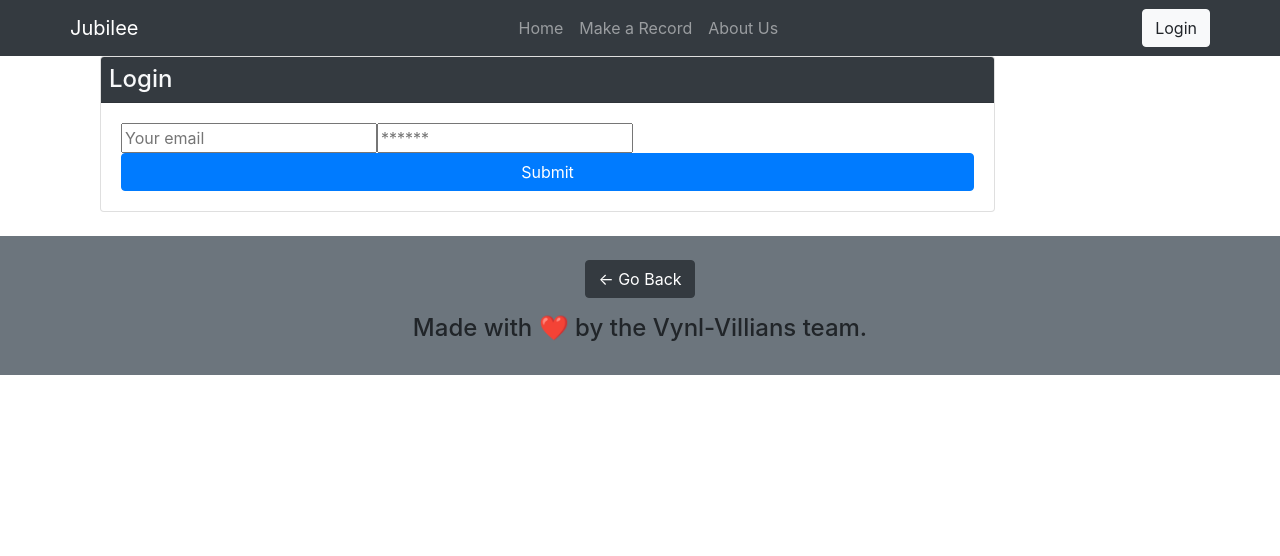
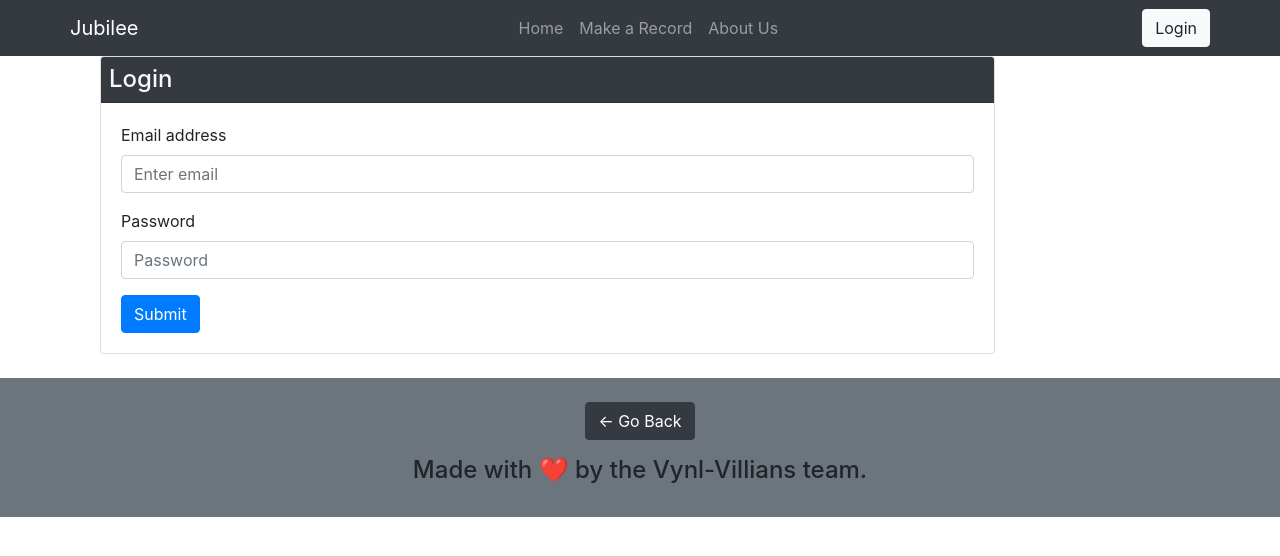
Before and after one commit to harrj396/Jubilee, a React (Create React App) app in the folder client/: page /login in a window 1280 px wide. Shown: the top 556 px of the page. Built offline with nearby package versions, Linux system fonts and the light colour scheme.

Commit message:
redisgned pages

```diff
--- a/client/src/pages/Login.js
+++ b/client/src/pages/Login.js
@@ -2,7 +2,8 @@
 import { Link } from 'react-router-dom';
 import { useMutation } from '@apollo/client';
 import { LOGIN_USER } from '../utils/mutations';
-
+import Button from 'react-bootstrap/Button';
+import Form from 'react-bootstrap/Form';
 import Auth from '../utils/auth';
 
 const Login = (props) => {
@@ -52,31 +53,45 @@
                 <Link to="/">back to the homepage.</Link>
               </p>
             ) : (
-              <form onSubmit={handleFormSubmit}>
-                <input
-                  className="form-input"
-                  placeholder="Your email"
-                  name="email"
-                  type="email"
-                  value={formState.email}
-                  onChange={handleChange}
-                />
-                <input
-                  className="form-input"
-                  placeholder="******"
-                  name="password"
-                  type="password"
-                  value={formState.password}
-                  onChange={handleChange}
-                />
-                <button
-                  className="btn btn-block btn-primary"
-                  style={{ cursor: 'pointer' }}
-                  type="submit"
-                >
-                  Submit
-                </button>
-              </form>
+              // <form onSubmit={handleFormSubmit}>
+              //   <input
+              //     className="form-input"
+              //     placeholder="Your email"
+              //     name="email"
+              //     type="email"
+              //     value={formState.email}
+              //     onChange={handleChange}
+              //   />
+              //   <input
+              //     className="form-input"
+              //     placeholder="******"
+              //     name="password"
+              //     type="password"
+              //     value={formState.password}
+              //     onChange={handleChange}
+              //   />
+              //   <button
+              //     className="btn btn-block btn-primary"
+              //     style={{ cursor: 'pointer' }}
+              //     type="submit"
+              //   >
+              //     Submit
+              //   </button>
+              // </form>
+              <Form>
+              <Form.Group className="mb-3" controlId="formBasicEmail">
+                <Form.Label>Email address</Form.Label>
+                <Form.Control type="email" placeholder="Enter email" />
+              </Form.Group>
+
+              <Form.Group className="mb-3" controlId="formBasicPassword">
+                <Form.Label>Password</Form.Label>
+                <Form.Control type="password" placeholder="Password" />
+              </Form.Group>
+              <Button variant="primary" type="submit">
+                Submit
+              </Button>
+            </Form>
             )}
 
             {error && (
```
